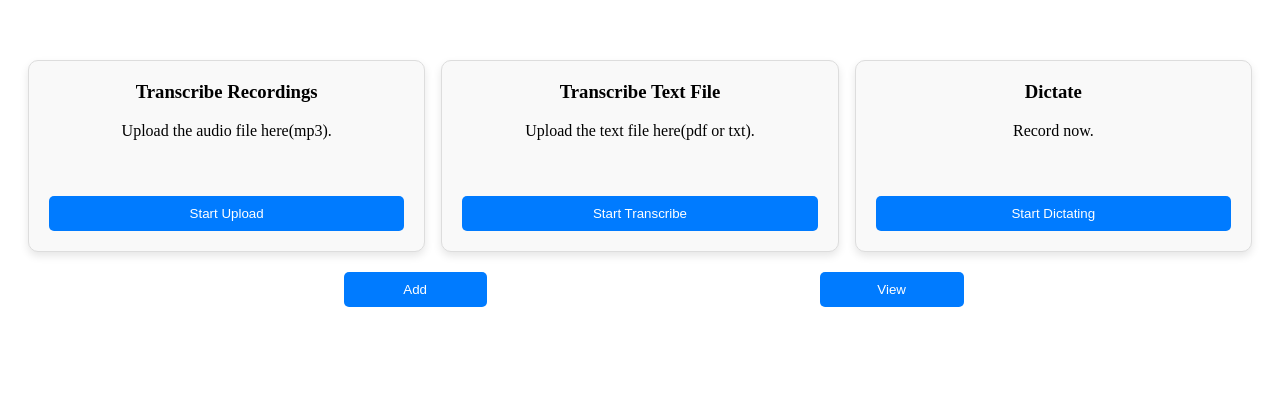
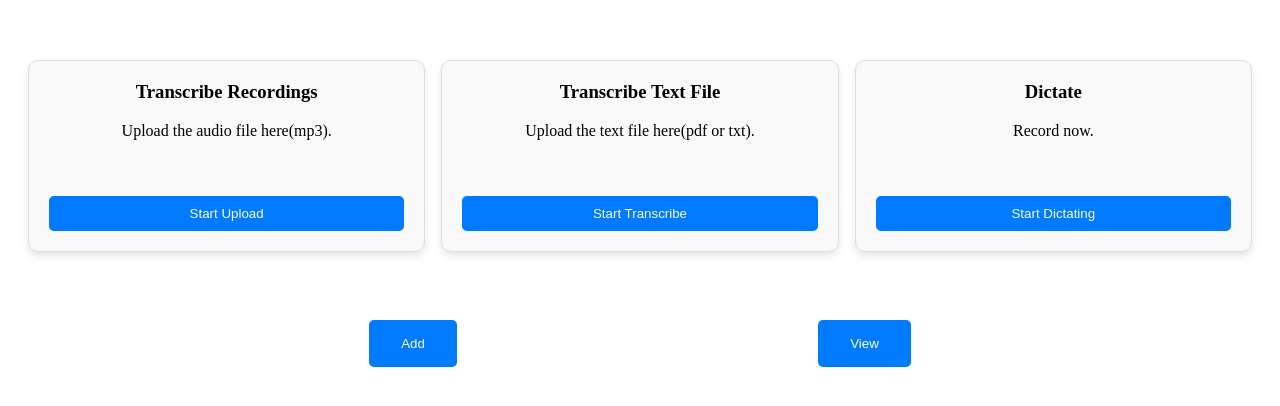
Before and after one commit to deekshas18/mini_project, a React (Create React App) app in the folder frontend/: page /home in a window 1280 px wide. Shown: the part 128-534 px from the top of the page. Built offline with nearby package versions, Linux system fonts and the light colour scheme.

Commit message:
pushing frontend

```diff
--- a/frontend/src/Css/Add.css
+++ b/frontend/src/Css/Add.css
@@ -6,7 +6,7 @@
 .container {
     display: flex;
     /* flex-direction: column; */
-    margin-top: 10px;
+    /* margin-top: 0px; */
     justify-content: center;
     align-items: center;
     gap: 20px;
--- a/frontend/src/Css/Home.css
+++ b/frontend/src/Css/Home.css
@@ -37,22 +37,28 @@
 }
 
 .addbtn {
-  width: 30%;
+  width: 100%;
   justify-content: center;
   align-items: center;
-  margin-left: 27rem;
+  padding: 1rem 2rem;
+  /* margin-left: 10rem; */
 }
 
 .displaybtn {
-  width: 30%;
+  width: 100%;
   justify-content: center;
   align-items: center;
-  margin-left: 27rem;
+  padding: 1rem 2rem;
+  /* margin-right: 8rem; */
+  /* margin-left: 27rem; */
 }
 
 .twobtn {
   display: flex;
-  justify-content: center;
+  justify-content: space-evenly;
   align-items: center;
-  margin-right: 500px;
+  margin-top: 3rem;
+  /* margin-right: 1rem;  */
+  /* margin-left: 3rem ; */
+  /* margin-right: 500px; */
 }
--- a/frontend/src/pages/Add.jsx
+++ b/frontend/src/pages/Add.jsx
@@ -1,9 +1,9 @@
-import React from 'react';
-import '../Css/Add.css';
+import React from "react";
+import "../Css/Add.css";
 
 const Add = () => {
   return (
-    <div className='main-cont'>
+    <div className="main-cont">
       <div className="container">
         <div className="card">
           <h5 className="card-title">Doctor Information</h5>
@@ -14,9 +14,15 @@ const Add = () => {
             </div>
             <div className="form-group">
               <label htmlFor="specialization">Specialization</label>
-            <input type="text" id="specialization" placeholder="Enter specialization" />
+              <input
+                type="text"
+                id="specialization"
+                placeholder="Enter specialization"
+              />
             </div>
-          <button className="btn" id="addDoctorBtn" type='submit'>Add Doctor</button>
+            <button className="btn" id="addDoctorBtn" type="submit">
+              Add Doctor
+            </button>
           </div>
         </div>
 
@@ -25,30 +31,24 @@ const Add = () => {
           <div className="card-body">
             <div className="form-group">
               <label htmlFor="patientName">Patient Name</label>
-            <input type="text" id="patientName" placeholder="Enter patient name" />
+              <input
+                type="text"
+                id="patientName"
+                placeholder="Enter patient name"
+              />
             </div>
             <div className="form-group">
               <label htmlFor="emailId">Email ID</label>
               <input type="email" id="emailId" placeholder="Enter email ID" />
             </div>
-          <button className="btn" id="addPatientBtn" type='submit'>Add Patient</button>
+            <button className="btn" id="addPatientBtn" type="submit">
+              Add Patient
+            </button>
           </div>
         </div>
       </div>
-    <div className='search-main'>
-      <select className="select-field" id="doctorSelect">
-          <option value="">Select Doctor</option>
-          {/* Add options dynamically */}
-        </select>
-        <select className="select-field" id="patientSelect">
-          <option value="">Select Patient</option>
-          {/* Add options dynamically */}
-        </select>
     </div>
-    <button className='search-btn'>Search</button>
-    </div>
-
   );
-}
+};
 
 export default Add;
--- a/frontend/src/pages/Display.jsx
+++ b/frontend/src/pages/Display.jsx
@@ -1,9 +1,22 @@
-import React from 'react'
+import React from "react";
 
 function Display() {
   return (
-    <div>Display</div>
-  )
+    <div>
+      <div className="search-main">
+        <select className="select-field" id="doctorSelect">
+          <option value="">Select Doctor</option>
+          {/* Add options dynamically */}
+        </select>
+        <select className="select-field" id="patientSelect">
+          <option value="">Select Patient</option>
+          {/* Add options dynamically */}
+        </select>
+      </div>
+      <button className="search-btn">Search</button>
+      <div></div>
+    </div>
+  );
 }
 
-export default Display
+export default Display;
```
Lines whose indentation alone changed are shown as unchanged.
